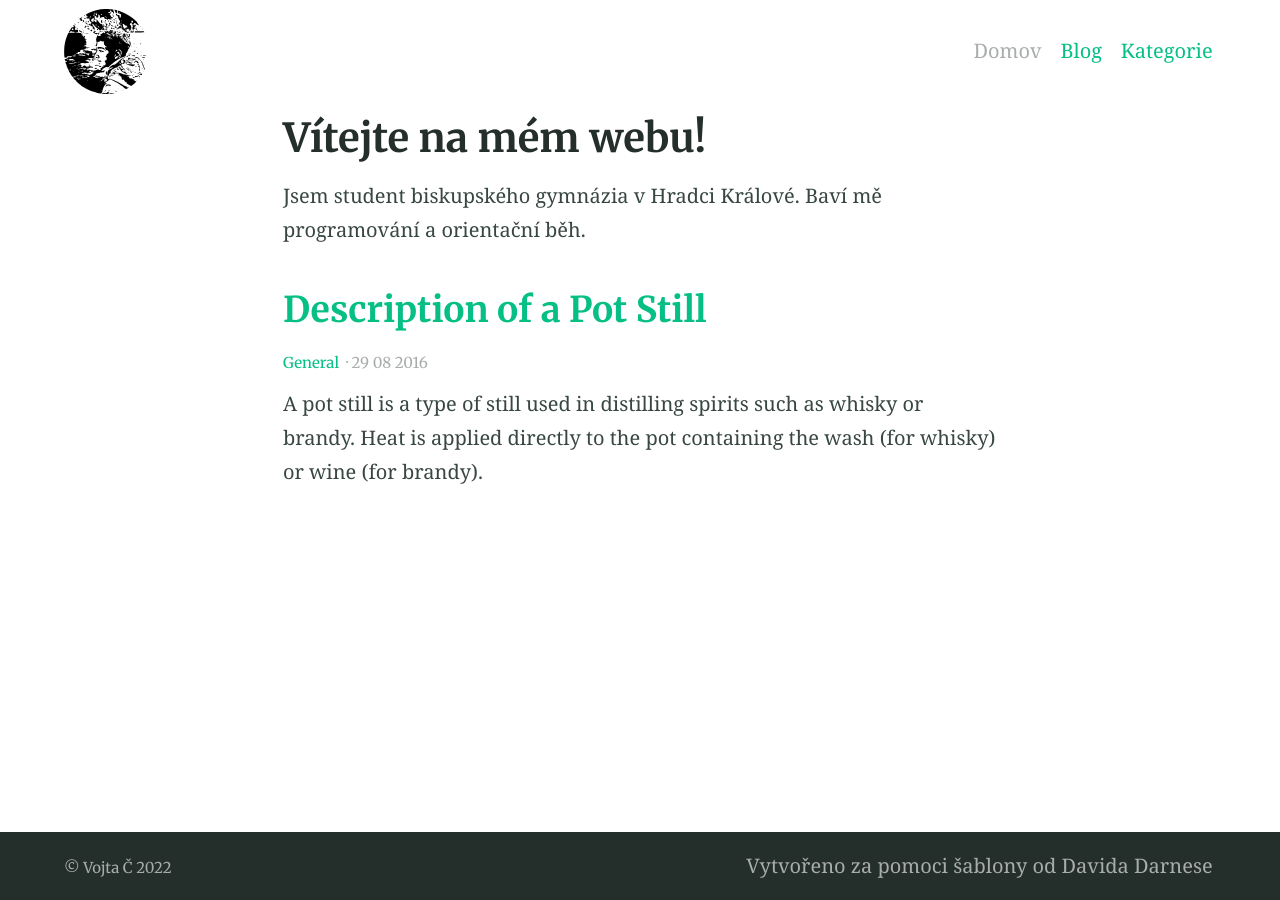
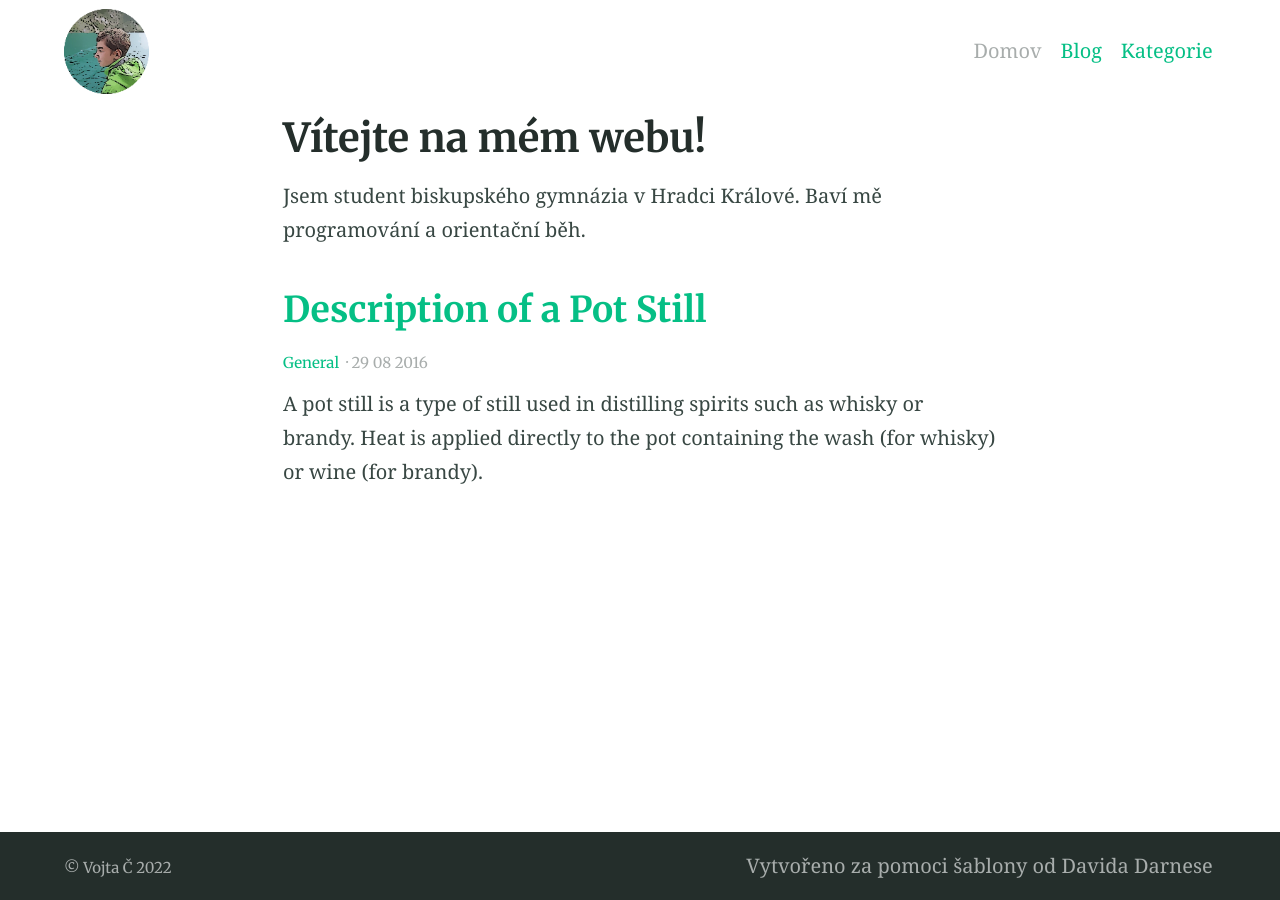
Before and after one commit to vojteaka7/vojteaka7.github.io, a Jekyll site: the page built from index.md, in a window 1280 px wide. Built offline with Jekyll 4.4.1, drawn with Linux system fonts in a browser that asks for light colours.

Commit message:
upravení, které logo se na stránce zobrazí

```diff
--- a/_config.yml
+++ b/_config.yml
@@ -94,7 +94,7 @@
 encoding: utf-8 # Make sure the encoding is right
 lang: cs-CZ # Set the site language
 title: "Vojta Č" # Site name or title, also used in jekyll-seo-tag
-logo: "/assets/logos/logo.svg" # Site logo, also used in jekyll-seo-tag
+logo: "/assets/logos/logo@120px.png" # Site logo, also used in jekyll-seo-tag
 description: "Můj osobní web." # Site description and default description, also used in jekyll-seo-tag
 url: "https://alembic.darn.es" # Site url, also used in jekyll-seo-tag
 baseurl: ""
```
